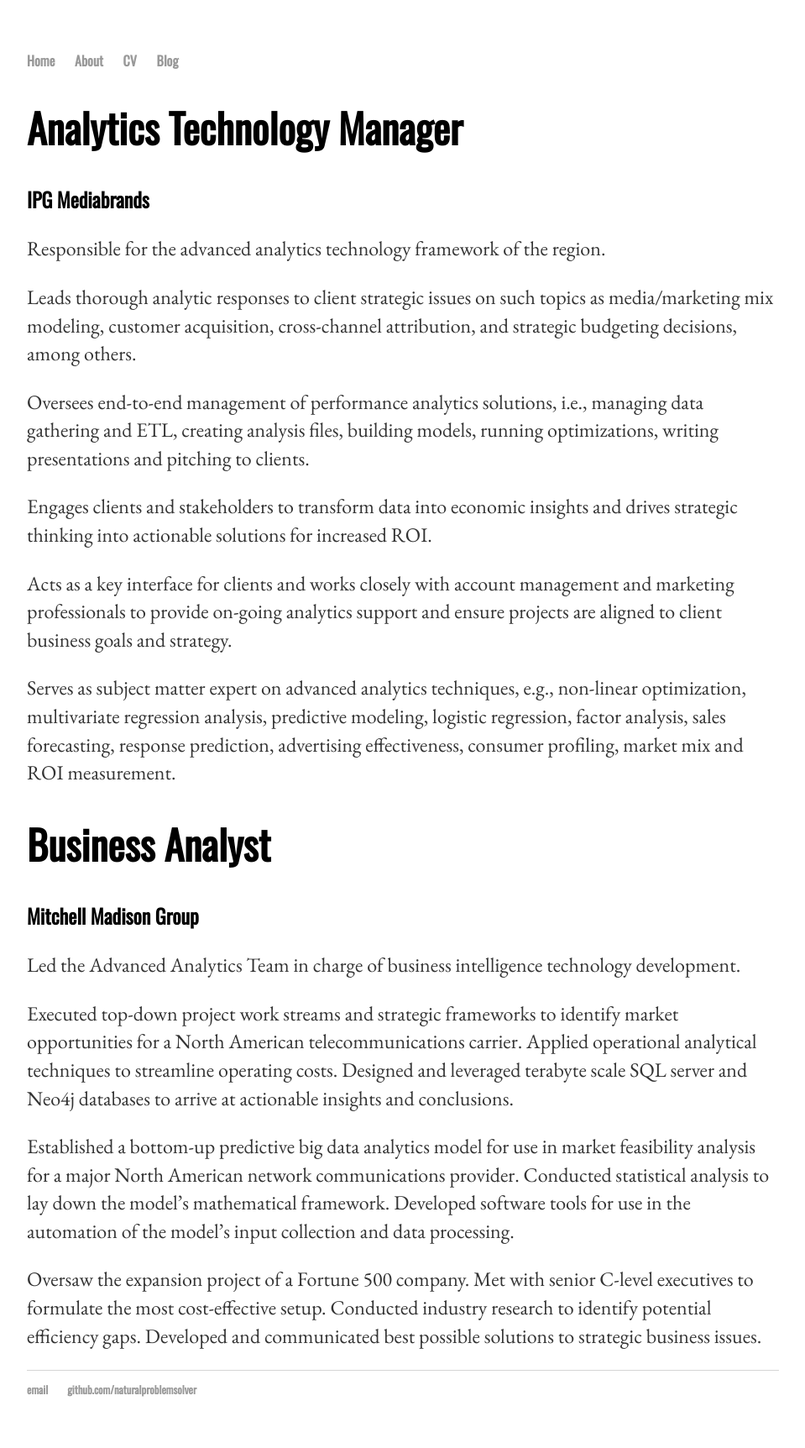
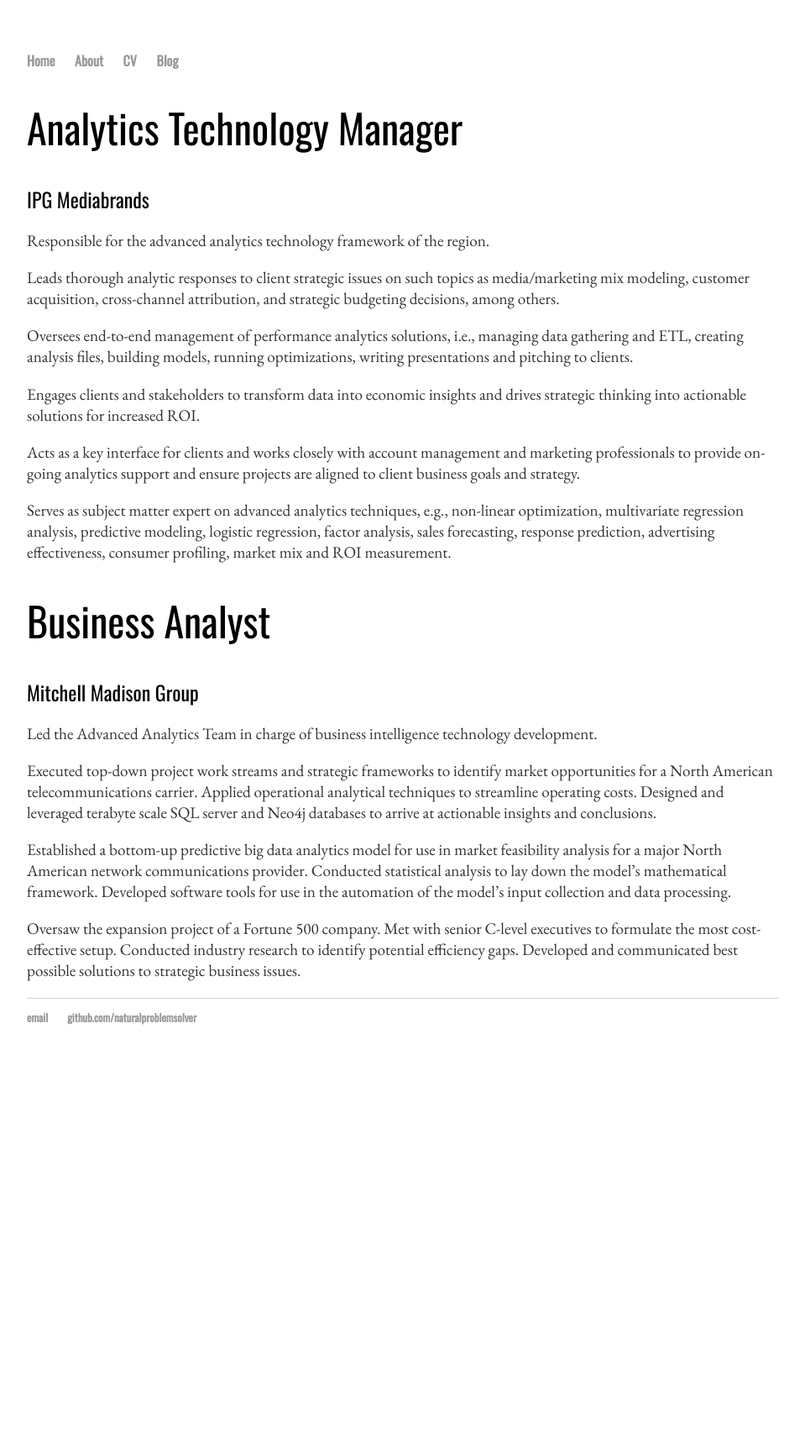
Before and after one commit to victorangeloblancada/victorangeloblancada.github.io-jekyll, a Jekyll site: the page built from cv/index.html, in a window 1280 px wide. Shown: the whole page at 84% size, without its empty margins (160-1119 px from the left). Built offline with Jekyll 4.4.1, drawn with Linux system fonts in a browser that asks for light colours; after the commit the page ends 1281 px from its top, so only the background shows below that.

Commit message:
Update main.css

```diff
--- a/css/main.css
+++ b/css/main.css
@@ -21,14 +21,15 @@
 }
 h1, h2{
     font-family:'Oswald','Helvetica', 'Arial', 'Sans-Serif';
+    font-weight: normal;
 }
 h1 {
     font-size: 3em;
 }
 p {
     font-family:'EB Garamond', 'Garamond', 'Times', 'Times New Roman', 'Serif';
-    font-size: 1.5em;
-    line-height: 1.4em;
+    font-size: 1.2em;
+    line-height: 1.3em;
     color: #333;
 }
 footer {
```
